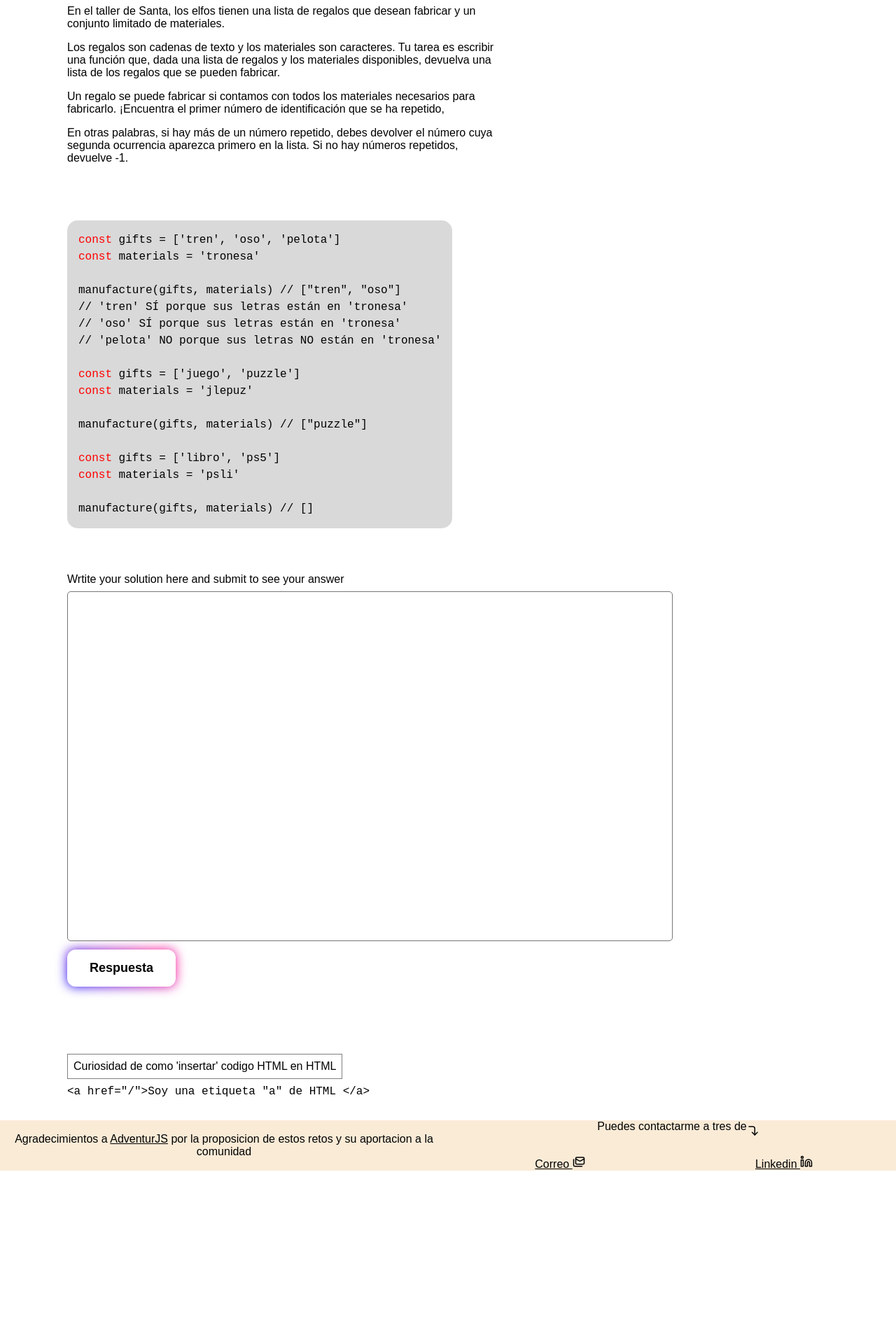
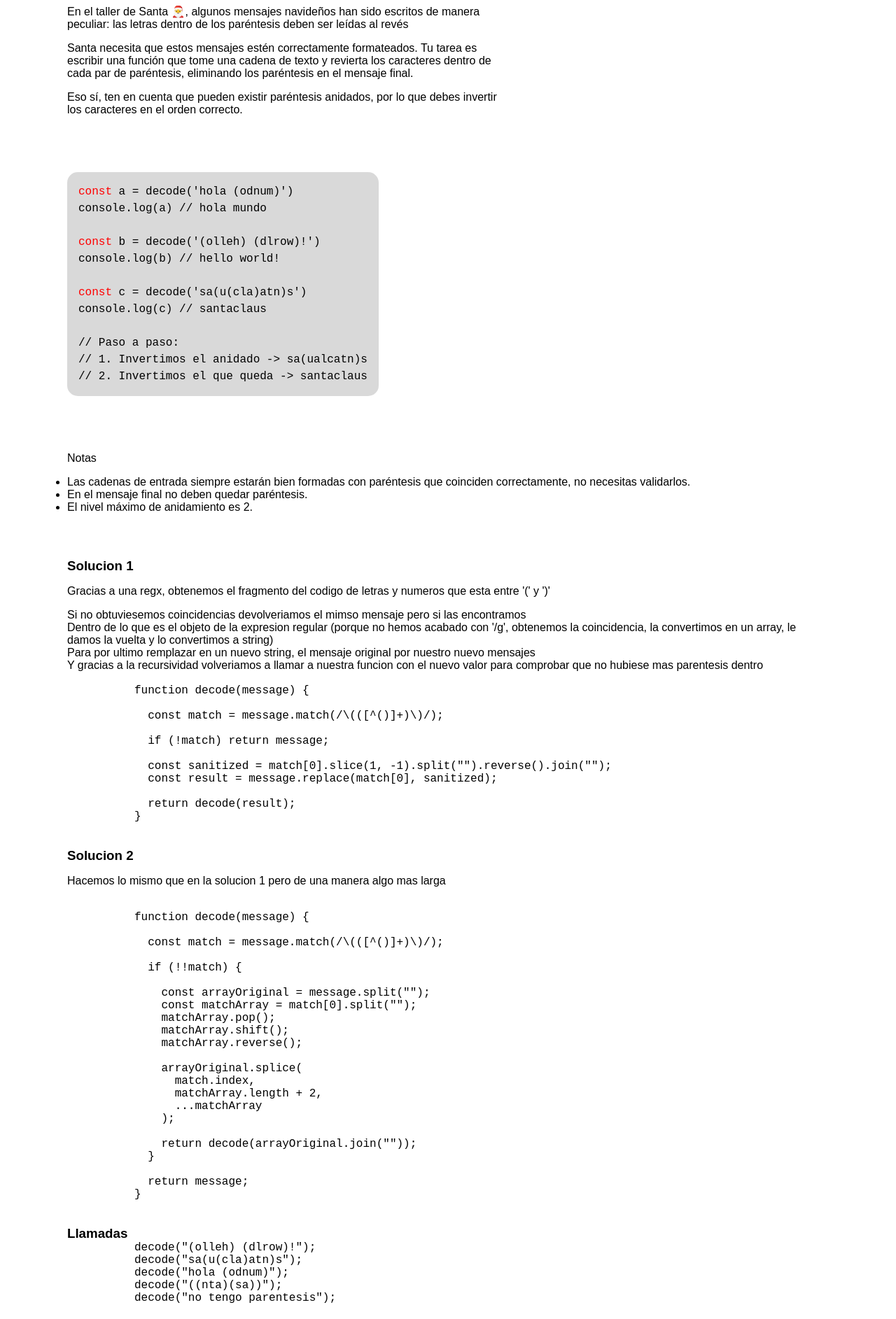
Before and after one commit to saulvg/learningJavaScript, a plain HTML site: page Challenges/retos/reto4/index.html in a window 1280 px wide. Shown: the part 100-1985 px from the top of the page at 70% size. Before the commit the page ends 1773 px from the top, so only its background shows below. Drawn offline with Linux system fonts and the light colour scheme.

Commit message:
revision de los ejercicios 1 al 4

```diff
--- a/Challenges/retos/reto4/index.html
+++ b/Challenges/retos/reto4/index.html
@@ -23,81 +23,133 @@
     <main>
       <section class="container description-challenge">
         <p>
-          En el taller de Santa, los elfos tienen una
-          <span class="text-yellow">lista de regalos</span> que desean fabricar
-          y un conjunto limitado de materiales.
+          En el taller de Santa 🎅, algunos mensajes navideños han sido escritos
+          de manera peculiar: las letras dentro de los paréntesis deben ser
+          leídas al revés
         </p>
         <p>
-          Los regalos son cadenas de texto y los materiales son caracteres. Tu
-          tarea es escribir una función que, dada una lista de regalos y los
-          materiales disponibles, devuelva una
-          <span class="text-yellow"
-            >lista de los regalos que se pueden fabricar.</span
-          >
+          Santa necesita que estos mensajes estén correctamente formateados. Tu
+          tarea es escribir una función que tome una cadena de texto y revierta
+          los caracteres dentro de cada par de paréntesis, eliminando los
+          paréntesis en el mensaje final.
         </p>
 
         <p>
-          Un regalo se puede fabricar si contamos con todos los materiales
-          necesarios para fabricarlo. ¡Encuentra el primer número de
-          identificación que se ha repetido,
-        </p>
-
-        <p>
-          En otras palabras, si hay más de un número repetido, debes devolver el
-          número cuya segunda ocurrencia aparezca primero en la lista. Si no hay
-          números repetidos, devuelve -1.
+          Eso sí, ten en cuenta que pueden existir paréntesis anidados, por lo
+          que debes invertir los caracteres en el orden correcto.
         </p>
       </section>
       <article class="code-box container">
         <pre>
-          const gifts = ['tren', 'oso', 'pelota']
-          const materials = 'tronesa'
+          const a = decode('hola (odnum)')
+          console.log(a) // hola mundo
 
-          manufacture(gifts, materials) // ["tren", "oso"]
-          // 'tren' SÍ porque sus letras están en 'tronesa'
-          // 'oso' SÍ porque sus letras están en 'tronesa'
-          // 'pelota' NO porque sus letras NO están en 'tronesa'
+          const b = decode('(olleh) (dlrow)!')
+          console.log(b) // hello world!
 
-          const gifts = ['juego', 'puzzle']
-          const materials = 'jlepuz'
+          const c = decode('sa(u(cla)atn)s')
+          console.log(c) // santaclaus
 
-          manufacture(gifts, materials) // ["puzzle"]
-
-          const gifts = ['libro', 'ps5']
-          const materials = 'psli'
-
-          manufacture(gifts, materials) // []
+          // Paso a paso:
+          // 1. Invertimos el anidado -> sa(ualcatn)s
+          // 2. Invertimos el que queda -> santaclaus
           </pre
         >
       </article>
+
+      <section class="container description-challenge">
+        <p>Notas</p>
+        <ul>
+          <li>
+            Las cadenas de entrada siempre estarán bien formadas con paréntesis
+            que coinciden correctamente, no necesitas validarlos.
+          </li>
+          <li>En el mensaje final no deben quedar paréntesis.</li>
+          <li>El nivel máximo de anidamiento es 2.</li>
+        </ul>
+      </section>
       <section class="container">
-        <form action="POST">
-          <label for="solution">
-            Wrtite your solution here and submit to see your answer
-          </label>
-          <textarea
-            name="solution"
-            id="solution"
-            cols="100"
-            rows="30"
-          ></textarea>
-          <button type="submit">Respuesta</button>
-        </form>
-        <div id="answer"></div>
+        <h3>Solucion 1</h3>
+        <p class="comment">
+          Gracias a una regx, obtenemos el fragmento del codigo de letras y
+          numeros que esta entre '(' y ')'
+        </p>
+        <p>
+          Si no obtuviesemos coincidencias devolveriamos el mimso mensaje pero
+          si las encontramos
+        </p>
+        <p>
+          Dentro de lo que es el objeto de la expresion regular (porque no hemos
+          acabado con '/g', obtenemos la coincidencia, la convertimos en un
+          array, le damos la vuelta y lo convertimos a string)
+        </p>
+        <p>
+          Para por ultimo remplazar en un nuevo string, el mensaje original por
+          nuestro nuevo mensajes
+        </p>
+        <p>
+          Y gracias a la recursividad volveriamos a llamar a nuestra funcion con
+          el nuevo valor para comprobar que no hubiese mas parentesis dentro
+        </p>
+
+        <pre>
+
+          function decode(message) {
+
+            const match = message.match(/\(([^()]+)\)/);
+
+            if (!match) return message;
+
+            const sanitized = match[0].slice(1, -1).split("").reverse().join("");
+            const result = message.replace(match[0], sanitized);
+
+            return decode(result);
+          }
+
+        </pre>
+
+        <h3>Solucion 2</h3>
+        <p class="comment">
+          Hacemos lo mismo que en la solucion 1 pero de una manera algo mas
+          larga
+        </p>
+        <pre>
+
+          function decode(message) {
+
+            const match = message.match(/\(([^()]+)\)/);
+
+            if (!!match) {
+
+              const arrayOriginal = message.split("");
+              const matchArray = match[0].split("");
+              matchArray.pop();
+              matchArray.shift();
+              matchArray.reverse();
+
+              arrayOriginal.splice(
+                match.index,
+                matchArray.length + 2,
+                ...matchArray
+              );
+
+              return decode(arrayOriginal.join(""));
+            }
+
+            return message;
+          }
+
+        </pre>
+
+        <h3>Llamadas</h3>
+        <pre>
+          decode("(olleh) (dlrow)!");
+          decode("sa(u(cla)atn)s");
+          decode("hola (odnum)");
+          decode("((nta)(sa))");
+          decode("no tengo parentesis");
+        </pre>
       </section>
-      <div class="container">
-        <aside
-          style="
-            border: solid 1px gray;
-            width: max-content;
-            padding: 0.5rem;
-            margin: 2rem 0 0.5rem 0;
-          "
-        >
-          <p>Curiosidad de como 'insertar' codigo HTML en HTML</p>
-        </aside>
-        <code>&lt;a href="/"&gt;Soy una etiqueta "a" de HTML &lt;/a&gt;</code>
-      </div>
     </main>
     <div id="main-footer"></div>
     <!-- Script de 'componentes' -->
```
Also changed, not shown: Challenges/retos/reto1/index.html (+0 -1 lines), Challenges/retos/reto2/index.html (+88 -47 lines), Challenges/retos/reto3/index.html (+125 -60 lines).
